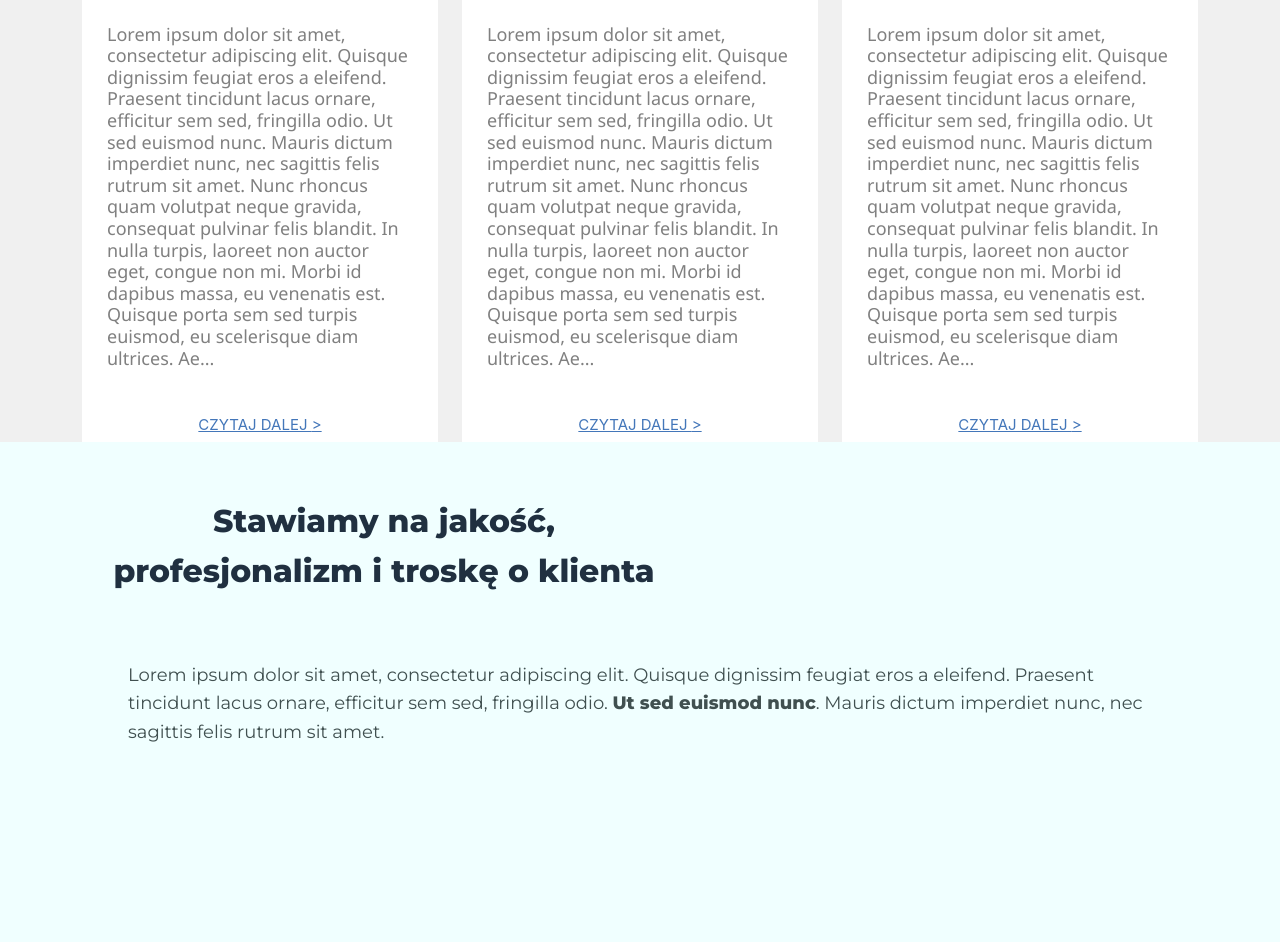
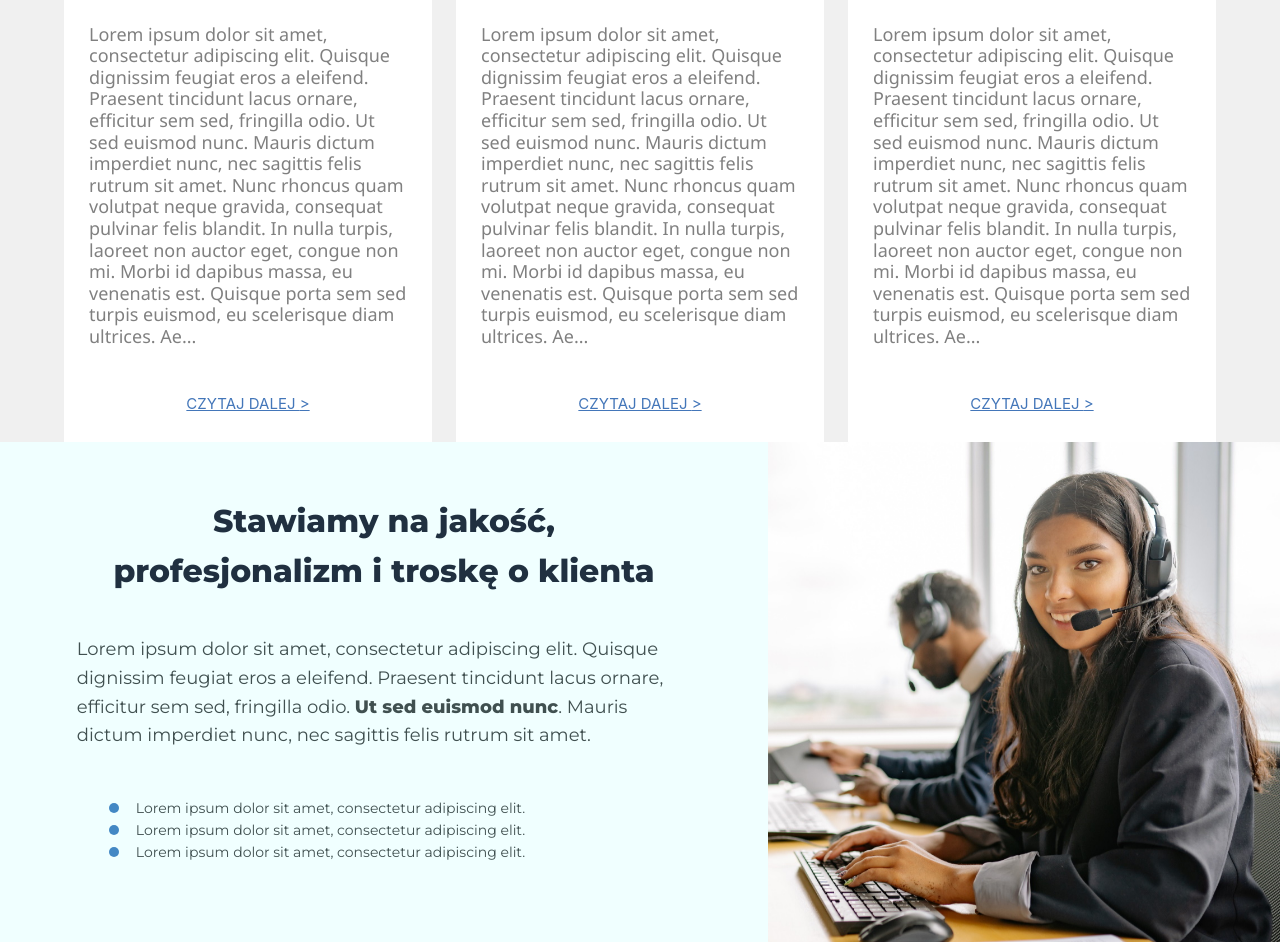
Before and after one commit to RafWiel/Demo-Homepage, a React (Vite) app: page / in a window 1280 px wide. Shown: the part 870-1812 px from the top of the page. Built offline with nearby package versions, Linux system fonts and the light colour scheme.

Commit message:
WIP Add MainPanel

```diff
--- a/package.json
+++ b/package.json
@@ -15,6 +15,7 @@
     "react": "^18.2.0",
     "react-bootstrap": "^2.9.0",
     "react-dom": "^18.2.0",
+    "react-intersection-observer": "^9.5.3",
     "sass": "^1.69.3",
     "wouter": "^2.11.0"
   },
--- a/src/assets/home/bullet-card.css
+++ b/src/assets/home/bullet-card.css
@@ -2,7 +2,7 @@
 @import '../keyframes.css';
 
 .bc-container {
-    height: 600px;
+    height: 500px;
     transition: border .5s, background-color .25s;
     border: 1px solid white;
     background-color: white;
@@ -72,6 +72,12 @@
     }
 } */
 
+@media (max-width: 1500px) {
+    .bc-container {
+        height: 600px;
+    }
+}
+
 @media (max-width: 1200px) {
     .bc-container {
         height: 700px;
@@ -81,9 +87,9 @@
 @media (max-width: 992px) {
     .bc-container {
         height: 450px;
-        margin-top: 20px;
-        margin-left: 5px;
-        margin-right: 5px;
+        margin-top: 1rem;
+        --margin-left: 5px;
+        --margin-right: 5px;
     }
 }
 
--- a/src/assets/home/main-cards.css
+++ b/src/assets/home/main-cards.css
@@ -3,14 +3,17 @@
 .mc-main-container {
     position: relative;
     width: 100%;
-    height: 600px;
+    height: 500px;
     overflow: hidden;
     margin-top: -80px;
     z-index: 1;
   }
 
 .mc-container {
+    max-width: 100%;
     animation: mc-slideUp 4s ease-out, fadeIn 3s ease-in;
+    padding-left: 5%;
+    padding-right: 5%;
 }
 
 @keyframes mc-slideUp {
@@ -19,6 +22,12 @@
     }
     to {
         margin-top: 0px;
+    }
+}
+
+@media (max-width: 1500px) {
+    .mc-main-container {
+        height: 600px;
     }
 }
 
@@ -34,13 +43,14 @@
     }
 
     .mc-container {
-        max-width: 100%;
+        padding-left: 1rem;
+        padding-right: 1rem;
     }
 }
 
 @media (max-width: 576px) {
   .mc-main-container {
-    margin-top: -40px;
+    margin-top: -45px;
     height: 1560px;
   }
 }
--- a/src/assets/home/main-panel.css
+++ b/src/assets/home/main-panel.css
@@ -8,6 +8,7 @@
     position: relative;
     display: flex;
     width: 80%;
+    height: 500px;
     flex-wrap: no-wrap;
     margin: auto;
 
@@ -32,6 +33,11 @@
     width: 100%;
 }
 
+.mp-text-container {
+    position: relative;
+    height: auto;
+}
+
 .mp-text {
     position: absolute;
     font-family: 'Montserrat', 'Segoe UI', Tahoma, Geneva, Verdana, sans-serif;
@@ -49,7 +55,7 @@
     color: #405050;
     margin: 20vh 10% 0 10%;
     width: 80%;
-    list-style-image: url("@/assets/circle.svg");
+    list-style-image: url("/src/assets/circle.svg");
     opacity: 0;
 }
 
--- a/src/components/home/ImageSlider.tsx
+++ b/src/components/home/ImageSlider.tsx
@@ -36,7 +36,7 @@ const ImageSlider = ({images, mobileImages}: Props) => {
     }
 
     const slide = () => {
-        console.log(moment(new Date()).format('hh:mm:ss'), 'slide');
+        //console.log(moment(new Date()).format('hh:mm:ss'), 'slide');
         const slides:NodeListOf<HTMLImageElement> = document.querySelectorAll('.is-image');
 
         //switch current image
--- a/src/components/home/MainPanel.tsx
+++ b/src/components/home/MainPanel.tsx
@@ -1,19 +1,33 @@
 import '../../assets/home/main-panel.css';
+import { useInView } from 'react-intersection-observer';
 
 const MainPanel = () => {
+    const { ref, inView } = useInView({
+        triggerOnce: true
+      });
+
     return (
-        <div className="mp-container mp-intersection">
+        <div ref={ref} className="mp-container">
             <div className="mp-left-section">
-                <div className="mp-title">Stawiamy na jakość,<br /> profesjonalizm i troskę o klienta</div>
-                <div className="mp-text">Lorem ipsum dolor sit amet, consectetur adipiscing elit. Quisque dignissim feugiat eros a eleifend. Praesent tincidunt lacus ornare, efficitur sem sed, fringilla odio. <b>Ut sed euismod nunc</b>. Mauris dictum imperdiet nunc, nec sagittis felis rutrum sit amet. </div>
-                <ul className="mp-list">
-                    <li><span>Lorem ipsum dolor sit amet, consectetur adipiscing elit.</span></li>
-                    <li><span>Lorem ipsum dolor sit amet, consectetur adipiscing elit.</span></li>
-                    <li><span>Lorem ipsum dolor sit amet, consectetur adipiscing elit.</span></li>
-                </ul>
+                <div className={`mp-title ${inView ? 'mp-title-animation' : ''}`}>
+                    Stawiamy na jakość,<br /> profesjonalizm i troskę o klienta
+                </div>
+                <div className="mp-text-container">
+                    <div className={`mp-text ${inView ? 'mp-text-animation' : ''}`}>
+                        Lorem ipsum dolor sit amet, consectetur adipiscing elit. Quisque dignissim feugiat eros a eleifend. Praesent tincidunt lacus ornare, efficitur sem sed, fringilla odio. <b>Ut sed euismod nunc</b>. Mauris dictum imperdiet nunc, nec sagittis felis rutrum sit amet.
+                    </div>
+                    <ul className={`mp-list ${inView ? 'mp-list-animation' : ''}`}>
+                        <li><span>Lorem ipsum dolor sit amet, consectetur adipiscing elit.</span></li>
+                        <li><span>Lorem ipsum dolor sit amet, consectetur adipiscing elit.</span></li>
+                        <li><span>Lorem ipsum dolor sit amet, consectetur adipiscing elit.</span></li>
+                    </ul>
+                </div>
             </div>
             <div className="mp-right-section">
-                <img className="mp-image" src="@/assets/home/images/main_panel_1.jpg" alt=""/>
+                <img
+                    className={`mp-image ${inView ? 'mp-image-animation' : ''}`}
+                    src="/src/assets/home/images/main_panel_1.jpg"
+                    alt=""/>
             </div>
         </div>
     );
```
Also changed, not shown: 1 other file (tests, documents, lock files or other folders).
